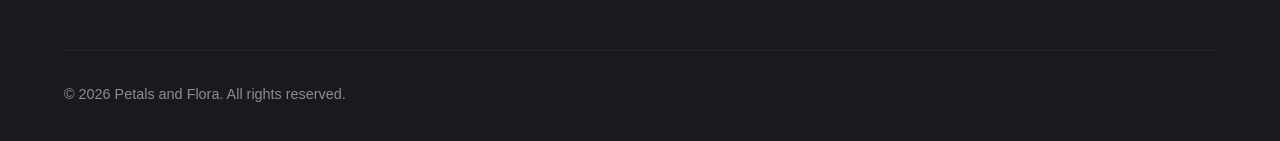
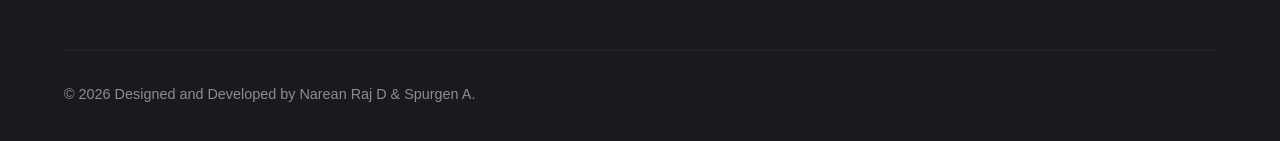
Before and after one commit to SpurgenO1/Petals-and-floras, a React (Create React App) app in the folder frontend/: page /admin in a window 1280 px wide. Shown: the part 993-1134 px from the top of the page. Built offline with nearby package versions, Linux system fonts and the light colour scheme; no server answers.

Commit message:
feat(footer): update copyright attribution to credit creators

```diff
--- a/frontend/src/components/Footer.js
+++ b/frontend/src/components/Footer.js
@@ -68,7 +68,7 @@ function Footer() {
         </div>
       </div>
       <div style={{ marginTop: "3rem", paddingTop: "2rem", borderTop: "1px solid rgba(255,255,255,0.1)", opacity: 0.5, fontSize: "0.9rem" }}>
-        &copy; {new Date().getFullYear()} Petals and Flora. All rights reserved.
+        &copy; {new Date().getFullYear()} Designed and Developed by Narean Raj D & Spurgen A.
       </div>
     </footer>
   );
```
